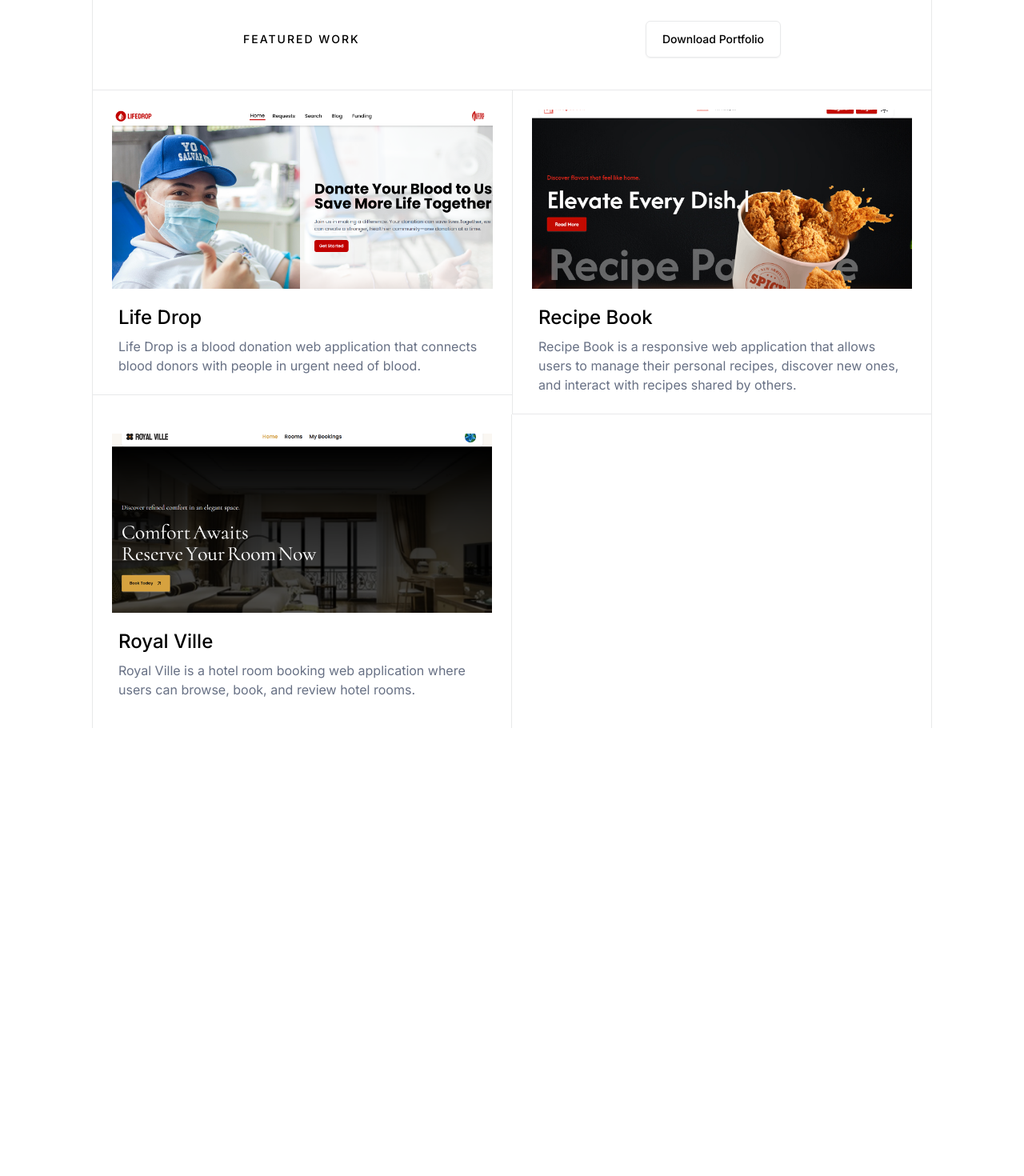
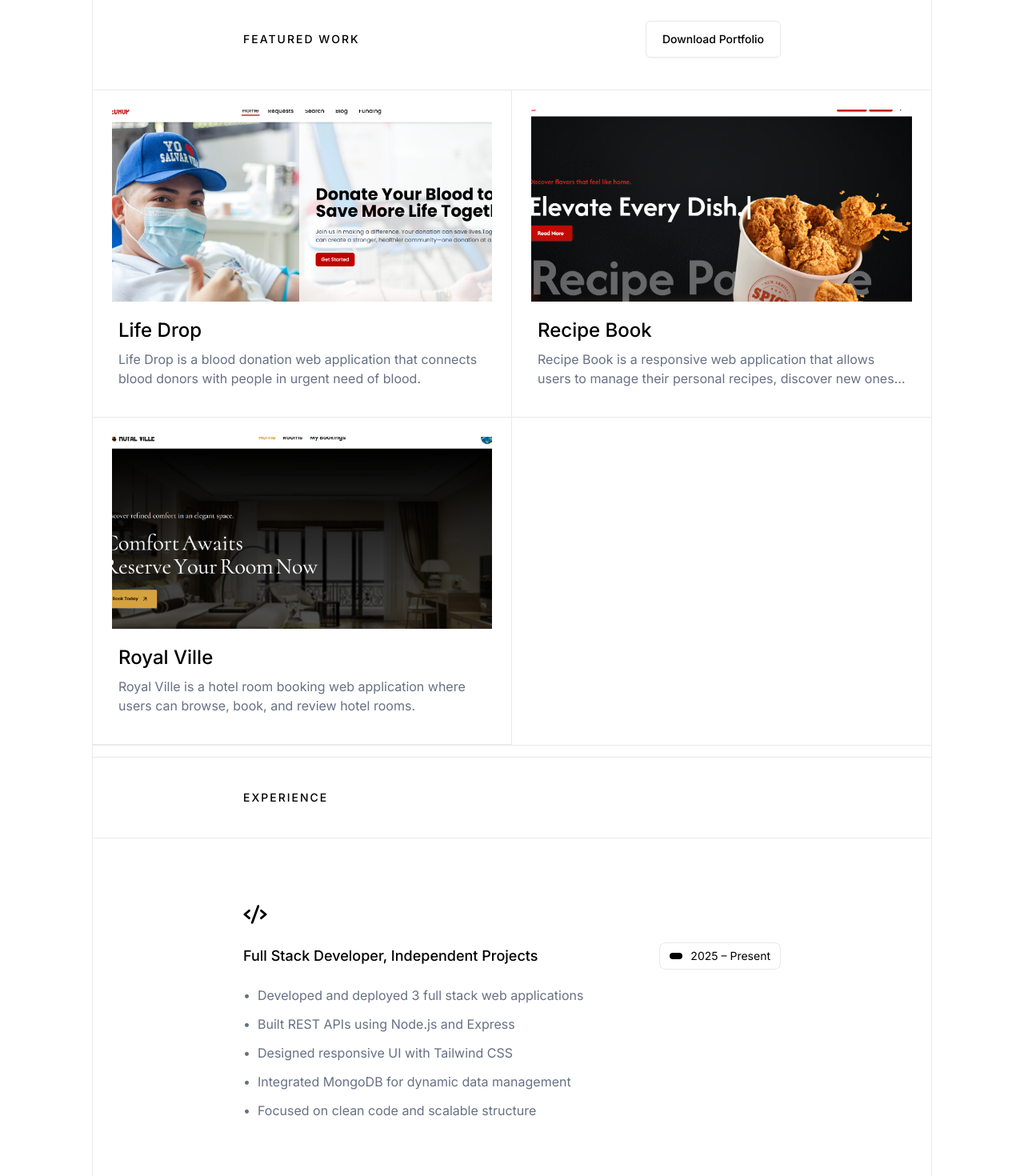
Before and after one commit to mariyamnavila/my-portfolio-main, a React (Vite) app: page / in a window 1280 px wide. Shown: the part 1680-3150 px from the top of the page at 80% size. Before the commit the page ends 2590 px from the top, so only its background shows below. Built offline with nearby package versions, Linux system fonts and the light colour scheme.

Commit message:
added exprience section

```diff
--- a/src/App.jsx
+++ b/src/App.jsx
@@ -1,4 +1,5 @@
 import About from "./Components/About";
+import Experience from "./Components/Experience";
 import Featured from "./Components/Featured";
 import Hero from "./Components/Hero";
 import Skills from "./Components/Skills";
@@ -10,6 +11,7 @@ const App = () => {
       <About></About>
       <Skills></Skills>
       <Featured></Featured>
+      <Experience></Experience>
     </div>
   );
 };
--- a/src/Components/About.jsx
+++ b/src/Components/About.jsx
@@ -54,7 +54,7 @@ const About = () => {
             <div className="bg-[url('./assets/download.svg')] bg-cover bg-center bg-no-repeat border-x border-(--border-soft) py-17">
                 <div className="max-w-2xl flex flex-col gap-9 sm:gap-12 mx-auto px-4 md:px-0">
                     <div className="flex flex-col gap-4 about-text">
-                        <p className="text-sm tracking-[2px] text-primary uppercase font-medium">About Me</p>
+                        <p className="text-sm tracking-[2px] uppercase font-medium">About Me</p>
                         <h2 className="text-xl md:text-3xl lg:text-[32px]">Hey there. I’m Mariyam — a web developer creating responsive, user-friendly web apps with React and Node.js, focused on clean code and smooth user experiences.</h2>
                         <h5 className="text-(--text-secondary)">Built projects including RecipeBook, Royal Ville, and LifeDrop.</h5>
                     </div>
--- /dev/null
+++ b/src/Components/Experience.jsx
@@ -0,0 +1,104 @@
+import { useRef } from "react";
+import { PiCodeBold } from "react-icons/pi";
+import { gsap } from "gsap";
+import { useGSAP } from "@gsap/react";
+
+const experienceData = [
+    {
+        title: "Full Stack Developer",
+        company: "Independent Projects",
+        duration: "2025 – Present",
+        points: [
+            "Developed and deployed 3 full stack web applications",
+            "Built REST APIs using Node.js and Express",
+            "Designed responsive UI with Tailwind CSS",
+            "Integrated MongoDB for dynamic data management",
+            "Focused on clean code and scalable structure"
+        ]
+    }
+];
+
+const Experience = () => {
+    const container = useRef(null);
+
+    useGSAP(() => {
+        const tl = gsap.timeline({
+            scrollTrigger: {
+                trigger: container.current,
+                start: "top 75%",
+                toggleActions: "play none none none"
+            }
+        });
+
+        tl.from(".exp-heading", {
+            y: 40,
+            opacity: 0,
+            duration: 1,
+            ease: "power3.out"
+        })
+            .from(".exp-card", {
+                y: 50,
+                opacity: 0,
+                duration: 1,
+                ease: "power3.out"
+            }, "-=0.6")
+            .from(".exp-icon", {
+                scale: 0.5,
+                opacity: 0,
+                duration: 0.6,
+                ease: "back.out(1.7)"
+            }, "-=0.7")
+            .from(".exp-point", {
+                x: -20,
+                opacity: 0,
+                stagger: 0.15,
+                duration: 0.6,
+                ease: "power2.out"
+            }, "-=0.6");
+
+    }, { scope: container });
+
+
+    return (
+        <section ref={container} className="max-w-(--content-width) mx-auto">
+            <div className="h-4 border border-(--border-soft)"></div>
+
+            <div className="border-x border-b border-(--border-soft)">
+                <div className="max-w-2xl flex flex-col mx-auto px-4 md:px-0 py-10">
+                    <p className="exp-heading text-sm tracking-[2px] uppercase font-medium">
+                        Experience
+                    </p>
+                </div>
+            </div>
+
+            <div className="border-x border-(--border-soft)">
+                <div className="max-w-2xl mx-auto px-4 md:px-0 md:py-10">
+                    {experienceData.map((exp, index) => (
+                        <div
+                        key={index}
+                        className="exp-card flex flex-col gap-5 pt-8 md:pt-10 pb-8 md:pb-10 border-b border-dashed border-(--border-soft) last:border-b-0">
+                            <PiCodeBold className="exp-icon text-3xl " />
+                            <div className="flex flex-wrap gap-5 justify-between items-center">
+                                <p className="text-lg font-medium">{exp.title}, {exp.company}</p>
+                                <div className="flex items-center border border-(--border-soft) gap-2.5 py-1.5 px-3 rounded-lg text-sm">
+                                    <div className="w-4 h-2 bg-black rounded-full animate-pulse" />
+                                    <div>{exp.duration}</div>
+                                </div>
+                            </div>
+                            <ul className="space-y-3">
+                                {exp.points.map((point, i) => (
+                                    <li key={i} className="exp-point flex items-start gap-2 text-(--text-secondary)">
+                                        <span className="w-2.5 h-2.5">•</span>
+                                        {point}
+                                    </li>
+                                ))}
+                            </ul>
+                        </div>
+                    ))}
+                </div>
+            </div>
+        </section>
+    );
+};
+
+export default Experience;
--- a/src/Components/Featured.jsx
+++ b/src/Components/Featured.jsx
@@ -1,3 +1,9 @@
+import { useRef } from "react";
+import { gsap } from "gsap";
+import { useGSAP } from "@gsap/react";
+import { ScrollTrigger } from "gsap/ScrollTrigger";
+
+gsap.registerPlugin(ScrollTrigger);
 
 const projects = [
     {
@@ -25,87 +31,89 @@ const projects = [
 
 
 const Featured = () => {
+    const container = useRef(null);
+
+    useGSAP(() => {
+        const tl = gsap.timeline({
+            scrollTrigger: {
+                trigger: container.current,
+                start: "top 75%",
+                toggleActions: "play none none none"
+            }
+        });
+
+        tl.from(".featured-heading", {
+            y: 40,
+            opacity: 0,
+            duration: 1,
+            ease: "power3.out"
+        })
+            .from(".project-card", {
+                y: 80,
+                opacity: 0,
+                duration: 1,
+                stagger: 0.2,
+                ease: "power3.out"
+            }, "-=0.6")
+            .from(".project-image", {
+                scale: 1.1,
+                opacity: 0,
+                duration: 1,
+                stagger: 0.2,
+                ease: "power2.out"
+            }, "-=0.9");
+
+    }, { scope: container });
+
+
     return (
-        <section className="max-w-(--content-width) mx-auto">
+        <section ref={container} className="max-w-(--content-width) mx-auto">
             <div className="h-4 border border-(--border-soft)"></div>
 
-            <div className="border-x border-(--border-soft) ">
+            <div className="border-x border-(--border-soft)">
                 <div className="max-w-2xl flex flex-col gap-12 mx-auto px-4 md:px-0 py-10">
-
-                    {/* Heading */}
-                    <div className=" flex flex-col md:flex-row gap-5 items-center justify-between">
-                        <p className="text-sm tracking-[2px] text-primary uppercase font-medium">
+                    <div className="featured-heading flex flex-col md:flex-row gap-5 items-center justify-between">
+                        <p className="text-sm tracking-[2px] uppercase font-medium">
                             Featured work
                         </p>
-                        <button class=" rounded-md text-sm font-medium transition-all border border-(--border-soft) shadow-xs hover:bg-(--hover-soft) py-3 px-5" >Download Portfolio</button>
+                        <button className="rounded-md text-sm font-medium transition-all border border-(--border-soft) shadow-xs hover:bg-(--hover-soft) py-3 px-5">
+                            Download Portfolio
+                        </button>
+                    </div>
                 </div>
 
-                </div>
                 <div className="grid grid-cols-1 md:grid-cols-2 border-t border-(--border-soft)">
+                    {projects.map((project, index) => (
                         <a
-                        href={projects[0].link} target="_blank"
+                            key={index}
+                            href={project.link}
+                            target="_blank"
                             rel="noopener noreferrer"
+                            className={`project-card block border-b border-(--border-soft)
+                                ${index % 2 === 0 ? "md:border-r" : ""}`}
                         >
-                        <div className=" flex flex-col gap-3.5 md:gap-5 p-3.5 md:p-6 border-b border-(--border-soft)">
-                            <div className="overflow-hidden relative">
+                            <div className="flex flex-col gap-3.5 md:gap-5 p-3.5 md:p-6 h-full">
+                                <div className="overflow-hidden relative group">
                                     <img
-                                    src={projects[0].image}
-                                    alt={projects[0].name}
-                                    className="project-image w-full h-56 object-cover"
+                                        src={project.image}
+                                        alt={project.name}
+                                        className="project-image w-full h-60 object-cover transition-transform duration-500 group-hover:scale-105"
                                     />
-                                <div className="absolute inset-0 bg-linear-to-t from-black/90 to-transparent opacity-0 hover:opacity-100 transition-opacity flex items-center justify-center">
-                                    <span className="text-white font-semibold text-lg">View Live</span>
+                                    <div className="absolute inset-0 bg-black/60 opacity-0 group-hover:opacity-100 transition-opacity flex items-center justify-center">
+                                        <span className="text-white font-semibold text-lg border border-white/30 px-4 py-2 rounded-full backdrop-blur-sm">
+                                            View Live
+                                        </span>
                                     </div>
                                 </div>
-                            <div className="flex flex-col gap-1 md:gap-2 px-2">
-                                <h4 className="text-2xl font-medium">{projects[0].name}</h4>
-                                <p className="text-(--text-secondary)">{projects[0].description}</p>
+                                <div className="flex flex-col gap-1 md:gap-2 px-2 pb-3">
+                                    <h4 className="text-2xl font-medium">{project.name}</h4>
+                                    <p className="text-(--text-secondary) line-clamp-2">
+                                        {project.description}
+                                    </p>
                                 </div>
                             </div>
                         </a>
-                    <a
-                        href={projects[1].link} target="_blank"
-                        rel="noopener noreferrer"
-                    >
-                        <div className=" flex flex-col gap-3.5 md:gap-5 p-3.5 md:p-6 border-l border-b border-(--border-soft)">
-                            <div className="overflow-hidden relative">
-                                <img
-                                    src={projects[1].image}
-                                    alt={projects[1].name}
-                                    className="project-image w-full h-56 object-cover"
-                                />
-                                <div className="absolute inset-0 bg-linear-to-t from-black/90 to-transparent opacity-0 hover:opacity-100 transition-opacity flex items-center justify-center">
-                                    <span className="text-white font-semibold text-lg">View Live</span>
-                                </div>
-                            </div>
-                            <div className="flex flex-col gap-1 md:gap-2 px-2">
-                                <h4 className="text-2xl font-medium">{projects[1].name}</h4>
-                                <p className="text-(--text-secondary)">{projects[1].description}</p>
-                            </div>
-                        </div>
-                    </a>
-                    <a
-                        href={projects[2].link} target="_blank"
-                        rel="noopener noreferrer"
-                    >
-                        <div className=" flex flex-col gap-3.5 md:gap-5 p-3.5 md:p-6 border-r border-(--border-soft)">
-                            <div className="overflow-hidden relative">
-                                <img
-                                    src={projects[2].image}
-                                    alt={projects[2].name}
-                                    className="project-image w-full h-56 object-cover"
-                                />
-                                <div className="absolute inset-0 bg-linear-to-t from-black/90 to-transparent opacity-0 hover:opacity-100 transition-opacity flex items-center justify-center">
-                                    <span className="text-white font-semibold text-lg">View Live</span>
-                                </div>
-                            </div>
-                            <div className="flex flex-col gap-1 md:gap-2 px-2 pb-3">
-                                <h4 className="text-2xl font-medium">{projects[2].name}</h4>
-                                <p className="text-(--text-secondary)">{projects[2].description}</p>
-                            </div>
-                        </div>
-                    </a>
-
+                    ))}
                 </div>
             </div>
         </section>
--- a/src/Components/Skills.jsx
+++ b/src/Components/Skills.jsx
@@ -52,7 +52,7 @@ const Skills = () => {
 
                     {/* Heading */}
                     <div className="skills-heading flex flex-col gap-4">
-                        <p className="text-sm tracking-[2px] text-primary uppercase font-medium">
+                        <p className="text-sm tracking-[2px] uppercase font-medium">
                             Skills
                         </p>
                         <h2 className="text-xl md:text-3xl lg:text-[32px]">
```
Also changed, not shown: 1 other file (tests, documents, lock files or other folders). Lines whose indentation alone changed are shown as unchanged.
